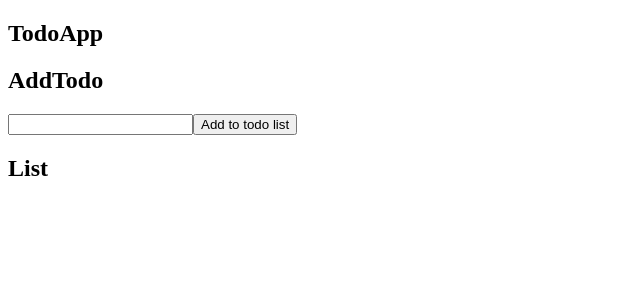
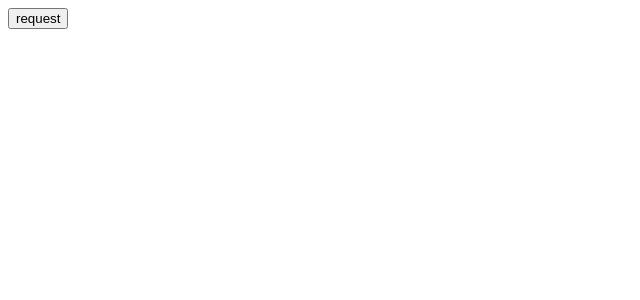
Before and after one commit to pl-pr-pm/react_redux-sandbox, a React (Create React App) app: page / in a window 1280 px wide. Shown: the top 300 px of the page, without its empty margins (0-640 px from the left). Built offline with nearby package versions, Linux system fonts and the light colour scheme.

Commit message:
外部APIとの通信

```diff
--- a/src/App.css
+++ /dev/null
@@ -1,9 +0,0 @@
-.ice {
-  background: blue;
-}
-.water {
-  background: blueviolet;
-}
-.steam {
-  background: red;
-}
--- a/src/TodoApp.js
+++ /dev/null
@@ -1,34 +0,0 @@
-import React from "react";
-import { AddTodo } from "./components/AddTodo";
-import { List } from "./components/List";
-
-export class TodoApp extends React.Component {
-  constructor(props) {
-    super(props);
-    this.state = {
-      todos: [],
-      nextId: 0
-    };
-  }
-  render() {
-    return (
-      <div>
-        <h2>TodoApp</h2>
-        <AddTodo addTodo={this.addTodo} />
-        <List todos={this.state.todos} deleteTodo={this.deleteTodo} />
-      </div>
-    );
-  }
-  addTodo = (todo) => {
-    const addTodo = {
-      id: this.state.todos.length,
-      title: todo
-    };
-    this.setState({ todos: [...this.state.todos, addTodo] });
-  };
-  deleteTodo = (index) => {
-    const deleteTargetTodos = [...this.state.todos];
-    const todos = deleteTargetTodos.filter((todo) => todo.id !== index);
-    this.setState({ todos: todos });
-  };
-}
--- a/src/components/AddTodo.js
+++ /dev/null
@@ -1,30 +0,0 @@
-import React from "react";
-
-export class AddTodo extends React.Component {
-  constructor(props) {
-    super(props);
-    this.state = { title: "" };
-  }
-
-  render() {
-    return (
-      <div>
-        <h2>AddTodo</h2>
-        <form onSubmit={this.handleSubmit}>
-          <input value={this.state.title} onChange={this.onChangeVal} />
-          <input type="submit" value="Add to todo list" />
-        </form>
-      </div>
-    );
-  }
-
-  onChangeVal = (e) => {
-    this.setState({ title: e.target.value });
-  };
-
-  handleSubmit = (e) => {
-    e.preventDefault(); //ページ遷移を止める
-    this.props.addTodo(this.state.title);
-    this.setState({ title: "" });
-  };
-}
--- a/src/components/List.js
+++ /dev/null
@@ -1,25 +0,0 @@
-import React from "react";
-
-export class List extends React.Component {
-  constructor(props) {
-    super(props);
-  }
-  render() {
-    const list = this.props.todos.map((todo, index) => {
-      return (
-        <>
-          <li key={todo.id}>
-            #{todo.id} {todo.title}{" "}
-            <button onClick={() => this.props.deleteTodo(index)}>削除</button>
-          </li>
-        </>
-      );
-    });
-    return (
-      <div>
-        <h2>List</h2>
-        <ul>{list}</ul>
-      </div>
-    );
-  }
-}
--- a/src/index.js
+++ b/src/index.js
@@ -1,7 +1,39 @@
 import React from "react";
 import { render } from "react-dom";
-import { TodoApp } from "./TodoApp";
+import axios from "axios";
 
-import "./App.css";
+class App extends React.Component {
+  constructor(props) {
+    super(props);
+    this.state = { member: [] };
+  }
 
-render(<TodoApp />, document.getElementById("root"));
+  memberList(list) {
+    const memberList = list.map((member) => {
+      return (
+        <li>
+          {member.name} {member.age}
+        </li>
+      );
+    });
+    return <ul>{memberList}</ul>;
+  }
+
+  render() {
+    return (
+      <>
+        <button onClick={this.getJson}>request</button>
+        {this.memberList(this.state.member)}
+      </>
+    );
+  }
+
+  getJson = () => {
+    axios.get("https://myjson.dit.upm.es/api/bins/6xen").then((res) => {
+      console.log(res.data);
+      this.setState(res.data);
+    });
+  };
+}
+
+render(<App />, document.getElementById("root"));
```
Also changed, not shown: package.json (+11 -2 lines), src/data.json (added, +7 -0 lines).
